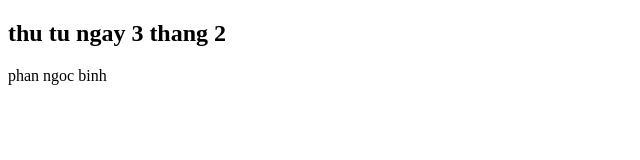
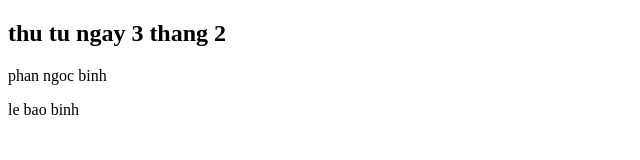
Before and after one commit to phanbinh1/test2, a plain HTML site: page about.html in a window 1280 px wide. Shown: the full height of the page, 0-640 px from the left. Drawn offline with Linux system fonts and the light colour scheme.

Commit message:
Add div vao about.html

```diff
--- a/about.html
+++ b/about.html
@@ -8,6 +8,9 @@
 <body>
    <h2>thu tu ngay 3 thang 2</h2>
    <p>phan ngoc binh</p>
+   <div><p>
+      le bao binh
+   </p></div>
 
 </body>
 </html>
```
